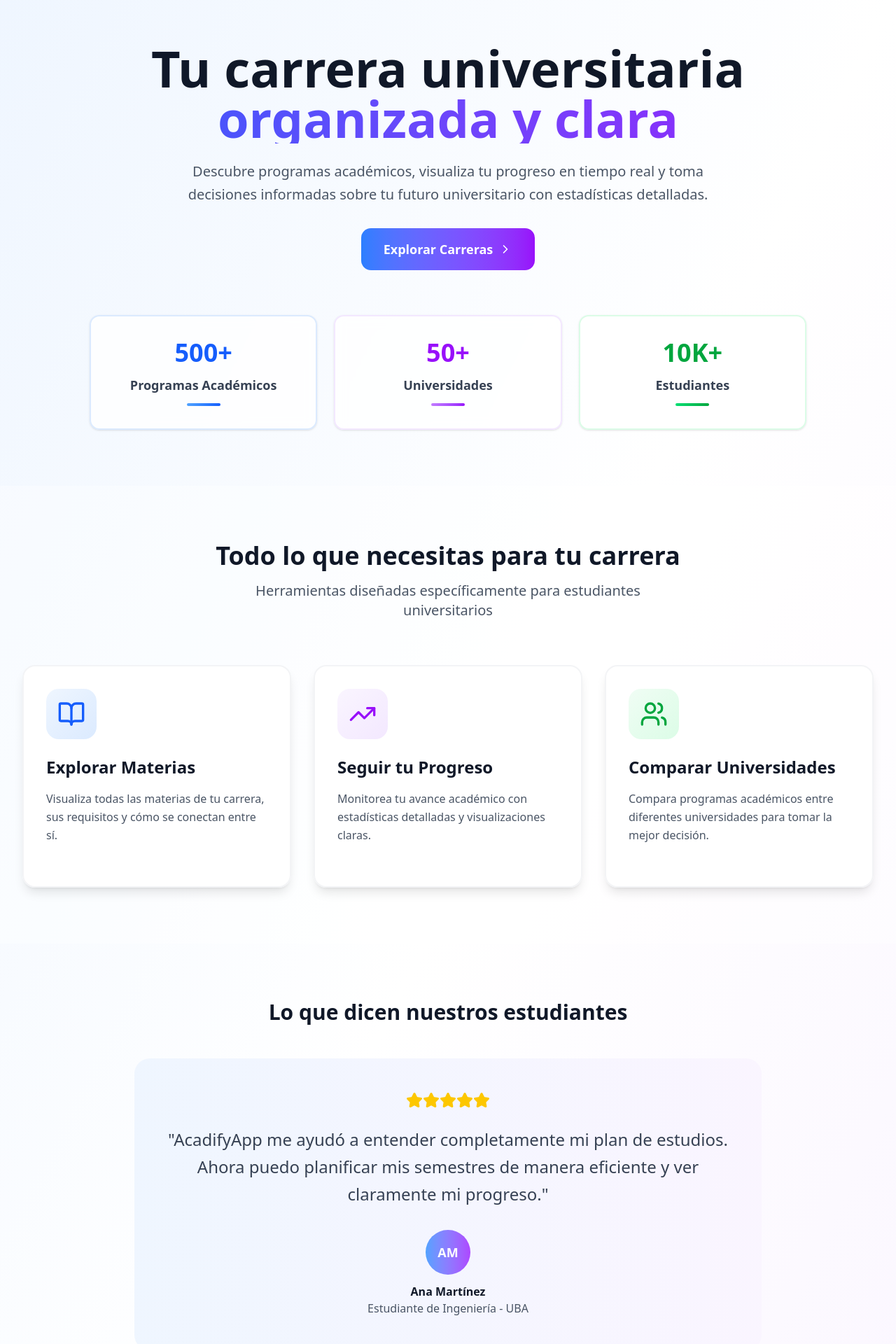
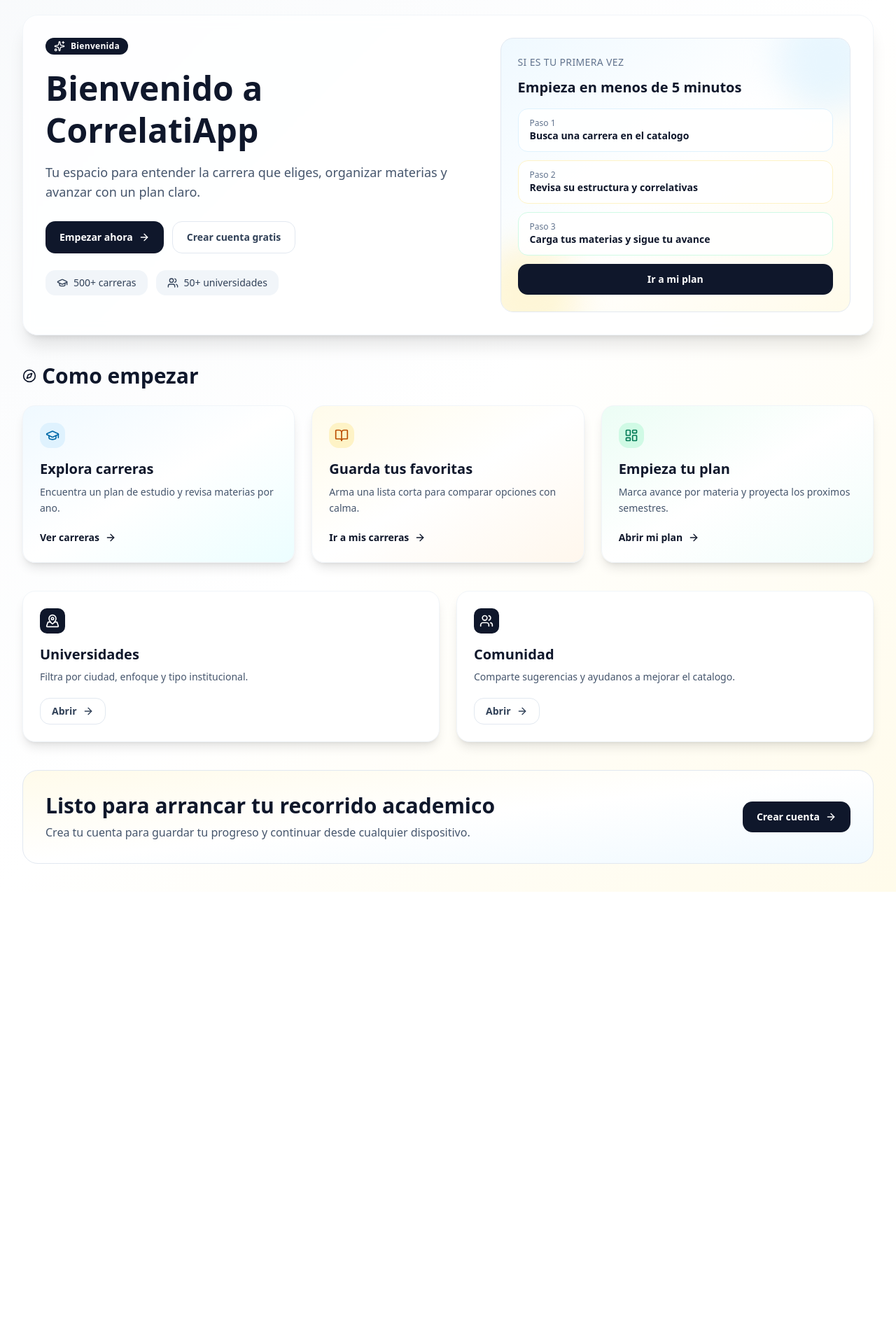
Before and after one commit to titoNeimi/correlatiApp, a Next.js app in the folder frontend/: page / in a window 1280 px wide. Shown: the part 100-2020 px from the top of the page at 70% size. After the commit the page ends 1374 px from the top, so only its background shows below. Built offline with nearby package versions, Linux system fonts and the light colour scheme; no server answers.

Commit message:
feat: redesign user welcome page layout

```diff
--- a/frontend/src/app/(user)/page.tsx
+++ b/frontend/src/app/(user)/page.tsx
@@ -1,186 +1,202 @@
-import React from 'react';
-import { BookOpen, TrendingUp, Users, Star, ChevronRight, GraduationCap } from 'lucide-react';
-import Link from 'next/link';
+import Link from 'next/link'
+import {
+  ArrowRight,
+  BookOpen,
+  Compass,
+  GraduationCap,
+  LayoutDashboard,
+  MapPinned,
+  Sparkles,
+  Users
+} from 'lucide-react'
+import { PageShell } from '@/components/layout/page-shell'
 
-export default function Home() {
+const onboardingSteps = [
+  {
+    title: 'Explora carreras',
+    description: 'Encuentra un plan de estudio y revisa materias por ano.',
+    href: '/carreras',
+    cta: 'Ver carreras',
+    icon: GraduationCap,
+    tone: 'from-sky-50 via-white to-cyan-50',
+    badge: 'bg-sky-100 text-sky-700'
+  },
+  {
+    title: 'Guarda tus favoritas',
+    description: 'Arma una lista corta para comparar opciones con calma.',
+    href: '/mis-carreras',
+    cta: 'Ir a mis carreras',
+    icon: BookOpen,
+    tone: 'from-amber-50 via-white to-orange-50',
+    badge: 'bg-amber-100 text-amber-700'
+  },
+  {
+    title: 'Empieza tu plan',
+    description: 'Marca avance por materia y proyecta los proximos semestres.',
+    href: '/mi-plan',
+    cta: 'Abrir mi plan',
+    icon: LayoutDashboard,
+    tone: 'from-emerald-50 via-white to-teal-50',
+    badge: 'bg-emerald-100 text-emerald-700'
+  }
+]
+
+const quickLinks = [
+  {
+    title: 'Universidades',
+    description: 'Filtra por ciudad, enfoque y tipo institucional.',
+    href: '/universidades',
+    icon: MapPinned
+  },
+  {
+    title: 'Comunidad',
+    description: 'Comparte sugerencias y ayudanos a mejorar el catalogo.',
+    href: '/sugerencias',
+    icon: Users
+  }
+]
+
+export default function HomePage() {
   return (
-    <div className="min-h-screen bg-gradient-to-br from-blue-50 via-white to-purple-50">
-      {/* Hero Section */}
-      <section className="relative py-20 px-4 sm:px-6 lg:px-8">
-        <div className="max-w-7xl mx-auto text-center">
-          <div className="mb-8">
-            <h2 className="text-5xl sm:text-6xl lg:text-7xl font-bold text-gray-900 mb-6">
-              Tu carrera universitaria
-              <span className="block bg-gradient-to-r from-blue-600 to-purple-600 bg-clip-text text-transparent">
-                organizada y clara
-              </span>
-            </h2>
-            <p className="text-xl text-gray-600 max-w-3xl mx-auto leading-relaxed">
-              Descubre programas académicos, visualiza tu progreso en tiempo real y toma decisiones informadas
-              sobre tu futuro universitario con estadísticas detalladas.
+    <PageShell>
+      <section className="bg-white/80 backdrop-blur-sm rounded-3xl border border-slate-100 shadow-xl p-6 sm:p-8 mb-10">
+        <div className="grid gap-6 lg:grid-cols-[1.25fr_1fr]">
+          <div>
+            <div className="inline-flex items-center gap-2 bg-slate-900 text-white px-3 py-1 rounded-full text-xs font-semibold tracking-wide">
+              <Sparkles className="w-4 h-4" />
+              Bienvenida
+            </div>
+            <h1 className="text-3xl sm:text-5xl font-bold text-slate-900 mt-4 leading-tight">
+              Bienvenido a CorrelatiApp
+            </h1>
+            <p className="text-slate-600 mt-4 max-w-2xl text-base sm:text-lg">
+              Tu espacio para entender la carrera que eliges, organizar materias y avanzar con un plan claro.
             </p>
-          </div>
 
-          <div className="flex flex-col sm:flex-row gap-4 justify-center mb-16">
-            <Link href='/carreras' className="bg-gradient-to-r from-blue-500 to-purple-600 text-white px-8 py-4 rounded-xl font-semibold text-lg hover:shadow-lg hover:scale-105 transition-all duration-300 flex items-center justify-center">
-              Explorar Carreras
-              <ChevronRight className="ml-2 h-5 w-5" />
+            <div className="mt-7 flex flex-col sm:flex-row gap-3">
+              <Link
+                href="/carreras"
+                className="inline-flex items-center justify-center gap-2 rounded-xl bg-slate-900 px-5 py-3 text-sm font-semibold text-white hover:bg-slate-800 transition-colors"
+              >
+                Empezar ahora
+                <ArrowRight className="w-4 h-4" />
+              </Link>
+              <Link
+                href="/register"
+                className="inline-flex items-center justify-center rounded-xl border border-slate-200 bg-white px-5 py-3 text-sm font-semibold text-slate-700 hover:bg-slate-50 transition-colors"
+              >
+                Crear cuenta gratis
               </Link>
             </div>
 
-          {/* Stats */}
-          <div className="grid grid-cols-1 sm:grid-cols-2 lg:grid-cols-3 gap-6 max-w-5xl mx-auto">
-            <div className="bg-white/80 backdrop-blur-sm rounded-xl p-8 border-2 border-blue-100 shadow-sm hover:shadow-lg hover:border-blue-200 transition-all duration-300 group">
-              <div className="text-center">
-                <div className="text-4xl font-extrabold text-blue-600 mb-3 group-hover:scale-110 transition-transform duration-300">500+</div>
-                <div className="text-gray-700 font-semibold text-lg">Programas Académicos</div>
-                <div className="w-12 h-1 bg-gradient-to-r from-blue-400 to-blue-600 rounded-full mx-auto mt-3"></div>
+            <div className="mt-6 flex flex-wrap gap-3">
+              <div className="flex items-center gap-2 bg-slate-100 text-slate-700 px-4 py-2 rounded-xl text-sm font-medium">
+                <GraduationCap className="w-4 h-4" />
+                500+ carreras
+              </div>
+              <div className="flex items-center gap-2 bg-slate-100 text-slate-700 px-4 py-2 rounded-xl text-sm font-medium">
+                <Users className="w-4 h-4" />
+                50+ universidades
               </div>
             </div>
-            <div className="bg-white/80 backdrop-blur-sm rounded-xl p-8 border-2 border-purple-100 shadow-sm hover:shadow-lg hover:border-purple-200 transition-all duration-300 group">
-              <div className="text-center">
-                <div className="text-4xl font-extrabold text-purple-600 mb-3 group-hover:scale-110 transition-transform duration-300">50+</div>
-                <div className="text-gray-700 font-semibold text-lg">Universidades</div>
-                <div className="w-12 h-1 bg-gradient-to-r from-purple-400 to-purple-600 rounded-full mx-auto mt-3"></div>
           </div>
+
+          <div className="relative overflow-hidden rounded-2xl border border-slate-200 bg-gradient-to-br from-sky-50 via-white to-amber-50 p-6">
+            <div className="pointer-events-none absolute -right-10 -top-10 h-36 w-36 rounded-full bg-sky-100/70 blur-xl" />
+            <div className="pointer-events-none absolute -bottom-12 -left-8 h-36 w-36 rounded-full bg-amber-100/70 blur-xl" />
+            <div className="relative">
+              <p className="text-sm uppercase tracking-wide text-slate-500">Si es tu primera vez</p>
+              <h2 className="text-xl font-bold mt-3 text-slate-900">Empieza en menos de 5 minutos</h2>
+              <div className="mt-4 space-y-3 text-sm">
+                <div className="rounded-xl border border-sky-100 bg-white/90 px-4 py-3">
+                  <p className="text-slate-500 text-xs">Paso 1</p>
+                  <p className="font-semibold text-slate-900">Busca una carrera en el catalogo</p>
                 </div>
-            <div className="bg-white/80 backdrop-blur-sm rounded-xl p-8 border-2 border-green-100 shadow-sm hover:shadow-lg hover:border-green-200 transition-all duration-300 group sm:col-span-2 lg:col-span-1">
-              <div className="text-center">
-                <div className="text-4xl font-extrabold text-green-600 mb-3 group-hover:scale-110 transition-transform duration-300">10K+</div>
-                <div className="text-gray-700 font-semibold text-lg">Estudiantes</div>
-                <div className="w-12 h-1 bg-gradient-to-r from-green-400 to-green-600 rounded-full mx-auto mt-3"></div>
+                <div className="rounded-xl border border-amber-100 bg-white/90 px-4 py-3">
+                  <p className="text-slate-500 text-xs">Paso 2</p>
+                  <p className="font-semibold text-slate-900">Revisa su estructura y correlativas</p>
+                </div>
+                <div className="rounded-xl border border-emerald-100 bg-white/90 px-4 py-3">
+                  <p className="text-slate-500 text-xs">Paso 3</p>
+                  <p className="font-semibold text-slate-900">Carga tus materias y sigue tu avance</p>
+                </div>
+                <Link
+                  href="/mi-plan"
+                  className="block text-center bg-slate-900 text-white font-semibold py-3 rounded-xl hover:bg-slate-800 transition-colors"
+                >
+                  Ir a mi plan
+                </Link>
               </div>
             </div>
           </div>
         </div>
       </section>
 
-      {/* Features Section */}
-      <section className="py-20 px-4 sm:px-6 lg:px-8 bg-white/30">
-        <div className="max-w-7xl mx-auto">
-          <div className="text-center mb-16">
-            <h3 className="text-4xl font-bold text-gray-900 mb-4">
-              Todo lo que necesitas para tu carrera
-            </h3>
-            <p className="text-xl text-gray-600 max-w-2xl mx-auto">
-              Herramientas diseñadas específicamente para estudiantes universitarios
-            </p>
+      <section className="mb-10">
+        <div className="flex items-center gap-2 mb-6 text-slate-900">
+          <Compass className="w-5 h-5" />
+          <h2 className="text-2xl sm:text-3xl font-bold">Como empezar</h2>
         </div>
 
-          <div className="grid grid-cols-1 md:grid-cols-2 xl:grid-cols-3 gap-8 max-w-7xl mx-auto">
-            <div className="bg-white/90 backdrop-blur-sm rounded-2xl p-8 shadow-lg border-2 border-gray-100 hover:border-blue-200 hover:shadow-xl transition-all duration-300 group">
-              <div className="flex flex-col h-full">
-                <div className="bg-gradient-to-br from-blue-50 to-blue-100 p-4 rounded-2xl w-fit mb-6 group-hover:scale-105 transition-transform duration-300">
-                  <BookOpen className="h-10 w-10 text-blue-600" />
+        <div className="grid gap-6 md:grid-cols-2 xl:grid-cols-3">
+          {onboardingSteps.map((step) => (
+            <article
+              key={step.title}
+              className={`rounded-2xl border border-slate-100 bg-gradient-to-br ${step.tone} p-6 shadow-lg hover:shadow-xl hover:-translate-y-1 transition-all duration-300`}
+            >
+              <div className={`inline-flex p-2 rounded-xl ${step.badge}`}>
+                <step.icon className="w-5 h-5" />
               </div>
-                <h4 className="text-2xl font-bold text-gray-900 mb-4 group-hover:text-blue-600 transition-colors duration-300">
-                  Explorar Materias
-                </h4>
-                <p className="text-gray-600 leading-relaxed flex-grow">
-                  Visualiza todas las materias de tu carrera, sus requisitos y cómo se conectan entre sí.
-                </p>
-                <div className="w-full h-1 bg-gradient-to-r from-blue-200 to-blue-400 rounded-full mt-6 opacity-0 group-hover:opacity-100 transition-opacity duration-300"></div>
-              </div>
-            </div>
-
-            <div className="bg-white/90 backdrop-blur-sm rounded-2xl p-8 shadow-lg border-2 border-gray-100 hover:border-purple-200 hover:shadow-xl transition-all duration-300 group">
-              <div className="flex flex-col h-full">
-                <div className="bg-gradient-to-br from-purple-50 to-purple-100 p-4 rounded-2xl w-fit mb-6 group-hover:scale-105 transition-transform duration-300">
-                  <TrendingUp className="h-10 w-10 text-purple-600" />
-                </div>
-                <h4 className="text-2xl font-bold text-gray-900 mb-4 group-hover:text-purple-600 transition-colors duration-300">
-                  Seguir tu Progreso
-                </h4>
-                <p className="text-gray-600 leading-relaxed flex-grow">
-                  Monitorea tu avance académico con estadísticas detalladas y visualizaciones claras.
-                </p>
-                <div className="w-full h-1 bg-gradient-to-r from-purple-200 to-purple-400 rounded-full mt-6 opacity-0 group-hover:opacity-100 transition-opacity duration-300"></div>
-              </div>
-            </div>
-
-            <div className="bg-white/90 backdrop-blur-sm rounded-2xl p-8 shadow-lg border-2 border-gray-100 hover:border-green-200 hover:shadow-xl transition-all duration-300 group md:col-span-2 xl:col-span-1">
-              <div className="flex flex-col h-full">
-                <div className="bg-gradient-to-br from-green-50 to-green-100 p-4 rounded-2xl w-fit mb-6 group-hover:scale-105 transition-transform duration-300">
-                  <Users className="h-10 w-10 text-green-600" />
-                </div>
-                <h4 className="text-2xl font-bold text-gray-900 mb-4 group-hover:text-green-600 transition-colors duration-300">
-                  Comparar Universidades
-                </h4>
-                <p className="text-gray-600 leading-relaxed flex-grow">
-                  Compara programas académicos entre diferentes universidades para tomar la mejor decisión.
-                </p>
-                <div className="w-full h-1 bg-gradient-to-r from-green-200 to-green-400 rounded-full mt-6 opacity-0 group-hover:opacity-100 transition-opacity duration-300"></div>
-              </div>
-            </div>
-          </div>
+              <h3 className="text-xl font-bold text-slate-900 mt-4">{step.title}</h3>
+              <p className="text-slate-600 mt-2 text-sm leading-relaxed">{step.description}</p>
+              <Link
+                href={step.href}
+                className="mt-5 inline-flex items-center gap-2 text-sm font-semibold text-slate-900 hover:text-slate-700"
+              >
+                {step.cta}
+                <ArrowRight className="w-4 h-4" />
+              </Link>
+            </article>
+          ))}
         </div>
       </section>
 
-      {/* Testimonial Section */}
-      <section className="py-20 px-4 sm:px-6 lg:px-8">
-        <div className="max-w-4xl mx-auto text-center">
-          <h3 className="text-3xl font-bold text-gray-900 mb-12">
-            Lo que dicen nuestros estudiantes
-          </h3>
-
-          <div className="bg-gradient-to-r from-blue-50 to-purple-50 rounded-3xl p-8 md:p-12">
-            <div className="flex justify-center mb-6">
-              {[1, 2, 3, 4, 5].map((star) => (
-                <Star key={star} className="h-6 w-6 text-yellow-400 fill-current" />
+      <section className="grid gap-6 md:grid-cols-2 mb-10">
+        {quickLinks.map((link) => (
+          <article key={link.title} className="bg-white rounded-2xl border border-slate-100 shadow-lg p-6">
+            <div className="bg-slate-900 text-white inline-flex p-2 rounded-lg">
+              <link.icon className="w-5 h-5" />
+            </div>
+            <h3 className="text-xl font-bold text-slate-900 mt-4">{link.title}</h3>
+            <p className="text-slate-600 mt-2 text-sm">{link.description}</p>
+            <Link
+              href={link.href}
+              className="mt-5 inline-flex items-center gap-2 rounded-xl border border-slate-200 px-4 py-2 text-sm font-semibold text-slate-700 hover:bg-slate-50 transition-colors"
+            >
+              Abrir
+              <ArrowRight className="w-4 h-4" />
+            </Link>
+          </article>
         ))}
-            </div>
-            <blockquote className="text-xl md:text-2xl text-gray-700 font-medium mb-8 leading-relaxed">
-              &quot;AcadifyApp me ayudó a entender completamente mi plan de estudios.
-              Ahora puedo planificar mis semestres de manera eficiente y ver claramente mi progreso.&quot;
-            </blockquote>
-            <div className="flex flex-col items-center">
-              <div className="w-16 h-16 bg-gradient-to-r from-blue-400 to-purple-500 rounded-full flex items-center justify-center text-white font-bold text-lg mb-3">
-                AM
-              </div>
-              <div className="text-gray-900 font-semibold">Ana Martínez</div>
-              <div className="text-gray-600">Estudiante de Ingeniería - UBA</div>
-            </div>
-          </div>
-        </div>
       </section>
 
-      {/* CTA Section */}
-      <section className="py-20 px-4 sm:px-6 lg:px-8 bg-gradient-to-r from-blue-600 to-purple-600">
-        <div className="max-w-4xl mx-auto text-center">
-          <h3 className="text-4xl font-bold text-white mb-6">
-            Comienza a organizar tu carrera hoy
-          </h3>
-          <p className="text-xl text-blue-100 mb-8 max-w-2xl mx-auto">
-            Únete a miles de estudiantes que ya están usando AcadifyApp para
-            planificar su futuro académico de manera inteligente.
+      <section className="bg-gradient-to-br from-amber-50 via-white to-sky-50 rounded-3xl border border-slate-200 p-6 sm:p-8">
+        <div className="flex flex-col gap-6 md:flex-row md:items-center md:justify-between">
+          <div>
+            <h2 className="text-2xl sm:text-3xl font-bold text-slate-900">Listo para arrancar tu recorrido academico</h2>
+            <p className="text-slate-600 mt-2 max-w-2xl">
+              Crea tu cuenta para guardar tu progreso y continuar desde cualquier dispositivo.
             </p>
-          <Link href='/register' className="bg-white text-blue-600 px-10 py-4 rounded-xl font-bold text-lg hover:shadow-xl hover:scale-105 transition-all duration-300">
-            Registrarse Gratis
+          </div>
+          <Link
+            href="/register"
+            className="inline-flex items-center justify-center gap-2 rounded-xl bg-slate-900 px-5 py-3 text-sm font-semibold text-white hover:bg-slate-800 transition-colors"
+          >
+            Crear cuenta
+            <ArrowRight className="w-4 h-4" />
           </Link>
         </div>
       </section>
-
-      {/* Footer */}
-      <footer className="bg-gray-900 text-white py-12 px-4 sm:px-6 lg:px-8">
-        <div className="max-w-7xl mx-auto">
-          <div className="flex flex-col md:flex-row justify-between items-center">
-            <div className="flex items-center space-x-3 mb-6 md:mb-0">
-              <div className="bg-gradient-to-r from-blue-500 to-purple-600 p-2 rounded-xl">
-                <GraduationCap className="h-6 w-6 text-white" />
-              </div>
-              <span className="text-xl font-bold">AcadifyApp</span>
-            </div>
-            <div className="flex space-x-8">
-              <a href="#" className="text-gray-400 hover:text-white transition-colors">Privacidad</a>
-              <a href="#" className="text-gray-400 hover:text-white transition-colors">Términos</a>
-              <a href="#" className="text-gray-400 hover:text-white transition-colors">Soporte</a>
-            </div>
-          </div>
-          <div className="mt-8 pt-8 border-t border-gray-800 text-center text-gray-400">
-            <p>&copy; 2025 AcadifyApp. Todos los derechos reservados.</p>
-          </div>
-        </div>
-      </footer>
-    </div>
-  );
+    </PageShell>
+  )
 }
```
Lines whose indentation alone changed are shown as unchanged.
